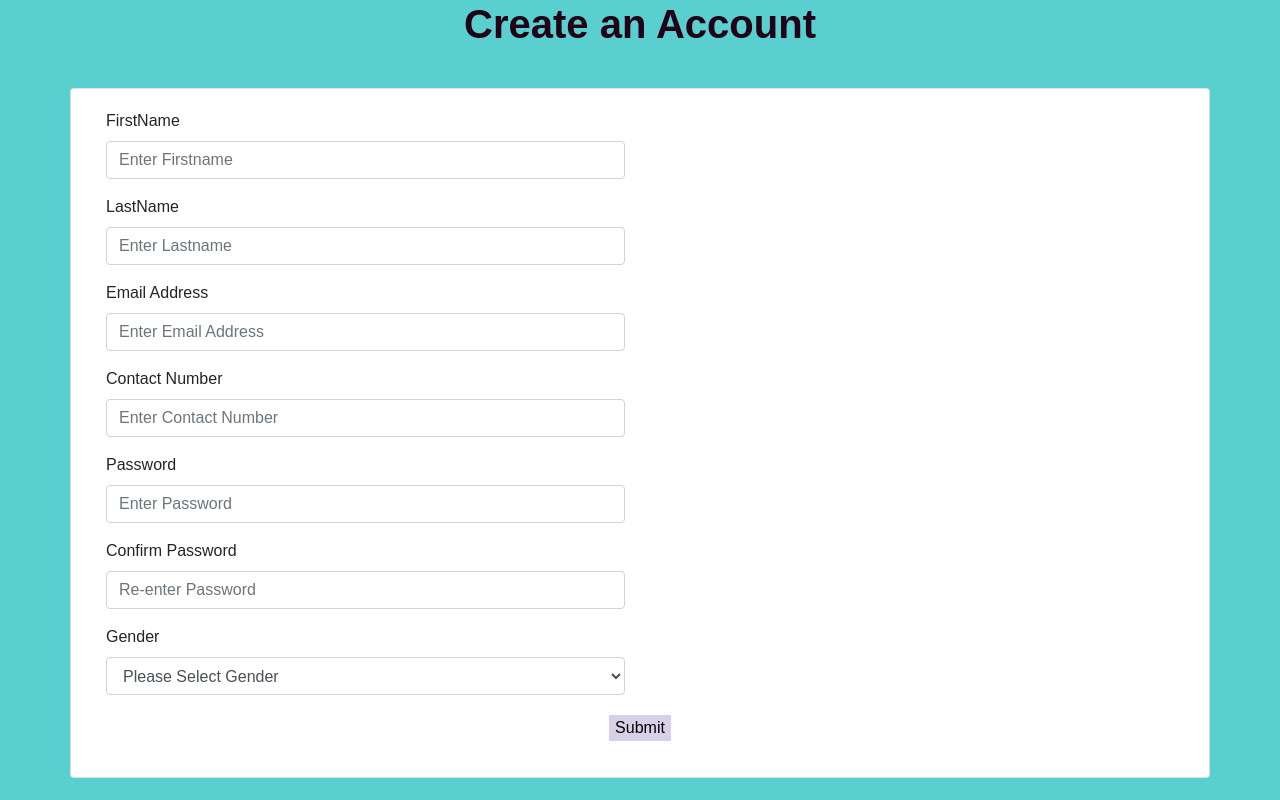
After one commit to mayurkarale34/employee-management, a Flask app: template templates/signup.html in a window 1280 px wide. The commit adds this page. Run offline with Flask 3, Linux system fonts and the light colour scheme; the template is opened without the code that fills it, so the values that code supplies are empty; some libraries are stand-ins or nearby versions.

Commit message:
signup form changes

```diff
--- /dev/null
+++ b/templates/signup.html
@@ -0,0 +1,123 @@
+<!DOCTYPE html>
+<html lang="en">
+  <head>
+      <meta charset="UTF-8">
+      <meta name="viewport" content="width=device-width, initial-scale=1.0">
+      <title>Login</title>
+      <link rel="stylesheet" href="https://stackpath.bootstrapcdn.com/bootstrap/4.4.1/css/bootstrap.min.css">
+      <script src="//ajax.googleapis.com/ajax/libs/jquery/1.9.1/jquery.min.js"></script>
+
+  </head>
+
+  <style>
+      body {
+        background: #59cfcf !important;
+        font-family: 'Muli', sans-serif;
+      }
+      h1 {
+        color: #220216;
+        padding-bottom: 2rem;
+        font-weight: bold;
+      }
+      a {
+        color: #333;
+      }
+      a:hover {
+        color: #E8D426;
+        text-decoration: none;
+      }
+      .form-control:focus {
+          color: #000;
+          background-color: #fff;
+          border: 2px solid #E8D426;
+          outline: 0;
+      box-shadow: none;
+  }
+  .btnSubmit {
+    background: #d7d1e7;
+    border: #1f1d0b;
+  }
+  .btnSubmit:hover {
+    background: #28a745;
+    border: #1f1d0c;
+  }
+  </style>
+
+  <body>
+        <h1 class = "text-center">Create an Account</h1>
+        <div class="container register-form">
+            <div class="form">
+                <div class="form-content">
+                    <div class="row">
+                      <div class="card card-body">
+                        <form id="signUp_form">
+                        <div class="col-md-6">
+                            <div class="form-group">
+                                <label for="firstname">FirstName</label>
+                                <input type="text" class="form-control" placeholder="Enter Firstname">
+                            </div>
+                            <div class="form-group">
+                                <label for="lastname">LastName</label>
+                                <input type="text" class="form-control" placeholder="Enter Lastname">
+                            </div>
+                        </div>
+                        <div class="col-md-6">
+                            <div class="form-group">
+                                <label for="emailaddress">Email Address</label>
+                                <input type="text" class="form-control" placeholder="Enter Email Address">
+                            </div>
+                            <div class="form-group">
+                                <label for="Contactnumber">Contact Number</label>
+                                <input type="text" class="form-control" placeholder="Enter Contact Number">
+                            </div>
+                        </div>
+                        <div class="col-md-6">
+                            <div class="form-group">
+                                <label for="password">Password</label>
+                                <input type="text" class="form-control" placeholder="Enter Password">
+                            </div>
+                            <div class="form-group">
+                                <label for="confirmpassword">Confirm Password</label>
+                                <input type="text" class="form-control" placeholder="Re-enter Password">
+                            </div>
+                        </div>
+                        <div class="col-md-6">
+                            <div class="form-group">
+                                <label for="Gender">Gender</label>
+                                    <select class="form-control select_field" name="Gender" id="Gender">
+                                        <option value="">Please Select Gender</option>
+                                        <option value="Male">Male</option>
+                                        <option value="Female">Female</option>
+                                    </select>
+                            </div>
+                        </div>
+                        <div class="form-group pt-1 d-flex justify-content-center">
+                            <button class="btnSubmit" type="button" id="SignUpSubmit"> Submit </button>
+                        </div>
+                        </form>
+                      </div>
+                    </div>
+                </div>
+            </div>
+        </div>
+  </body>
+
+  <script>
+    $('#SignUpSubmit').click(function(e){
+      $.ajax({
+          type : "POST",
+          url : "/SignUpSubmit",
+          dataType : 'json',
+          data : $('#signUp_form').serialize(),
+          success: function(response){
+              if(response.status){
+                window.location.href = '/manage_resources';
+              }
+              else{
+                alert(response.message);
+              }
+          }
+      })
+    })
+  </script>
+</html>
```
Also changed, not shown: modules/login.py (+32 -0 lines), templates/forgotpassword.html (added, +67 -0 lines), templates/login.html (+11 -4 lines).
